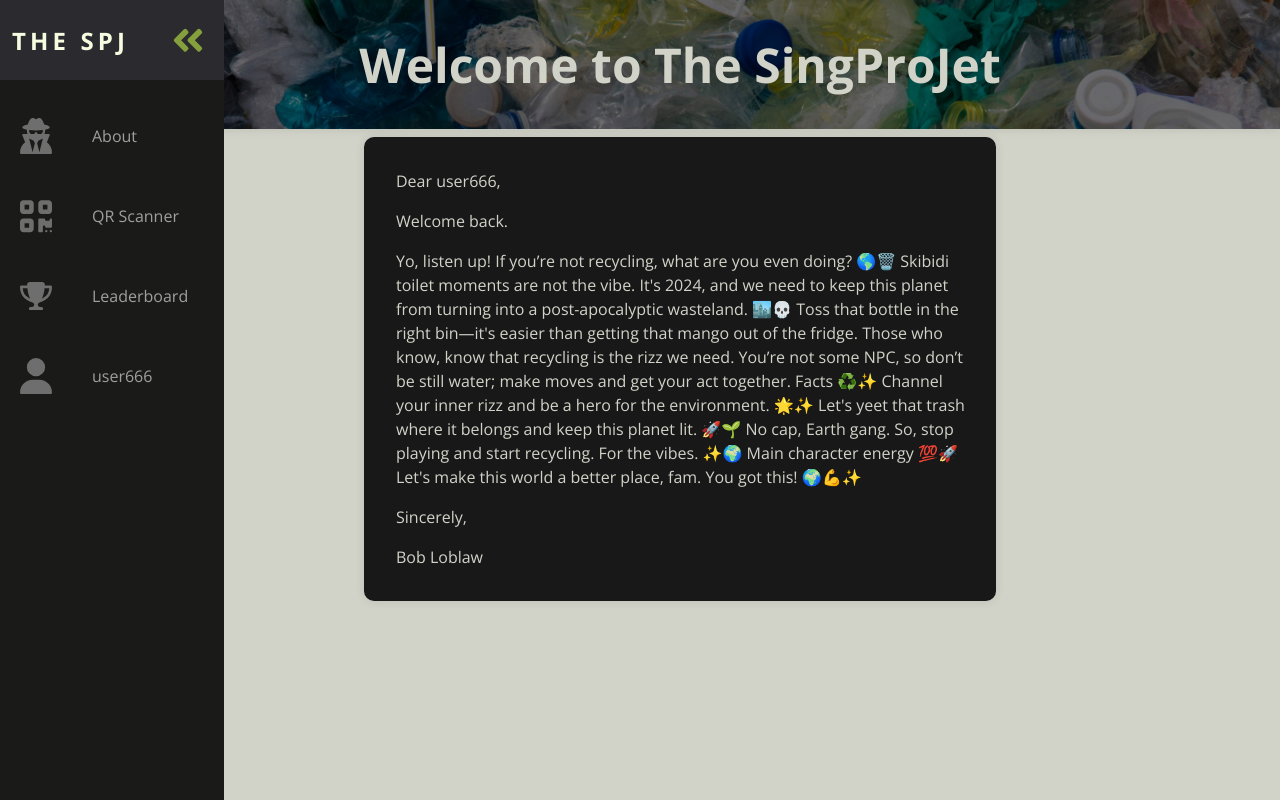
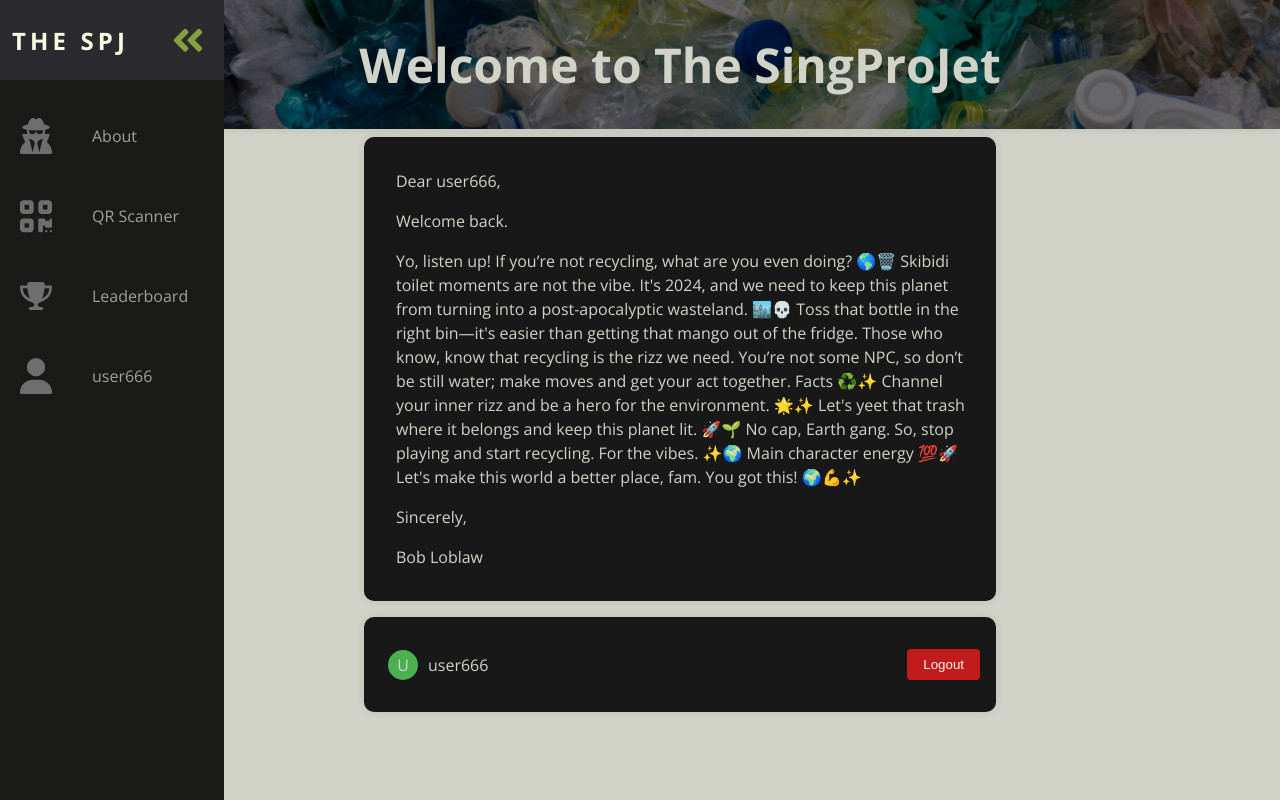
Before and after one commit to medex256/BinDesignWebApp, a Flask app: page / in a window 1280 px wide. Run offline with Flask 3, Linux system fonts and the light colour scheme; a user stored in the database is signed in.

Commit message:
logout button on home

```diff
--- a/templates/home.html
+++ b/templates/home.html
@@ -36,6 +36,16 @@
         <p>Bob Loblaw</p>
       </div>
       {% endif %}
+
+      <div class="container">
+        <div class="selector">
+            <div class="user-icon">{{ current_user.username[0].upper() }}</div>
+            <span>{{ current_user.username }}</span>
+            <form action="{{ url_for('logout') }}" method="post" style="margin-left: auto;">
+                <button type="submit" class="logout-btn">Logout</button>
+            </form>
+        </div>
+    </div>
     </main>
 </body>
 </html>
```
